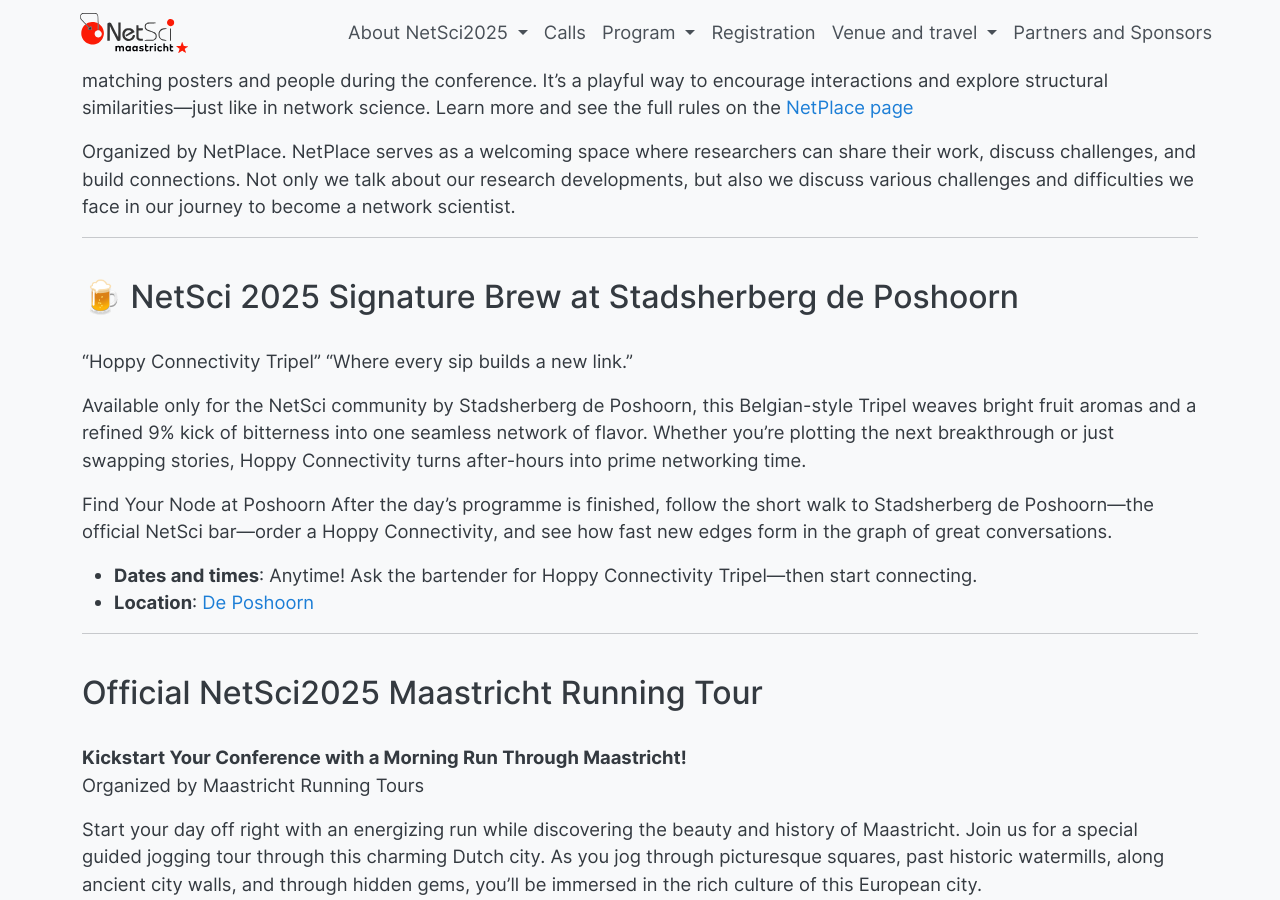
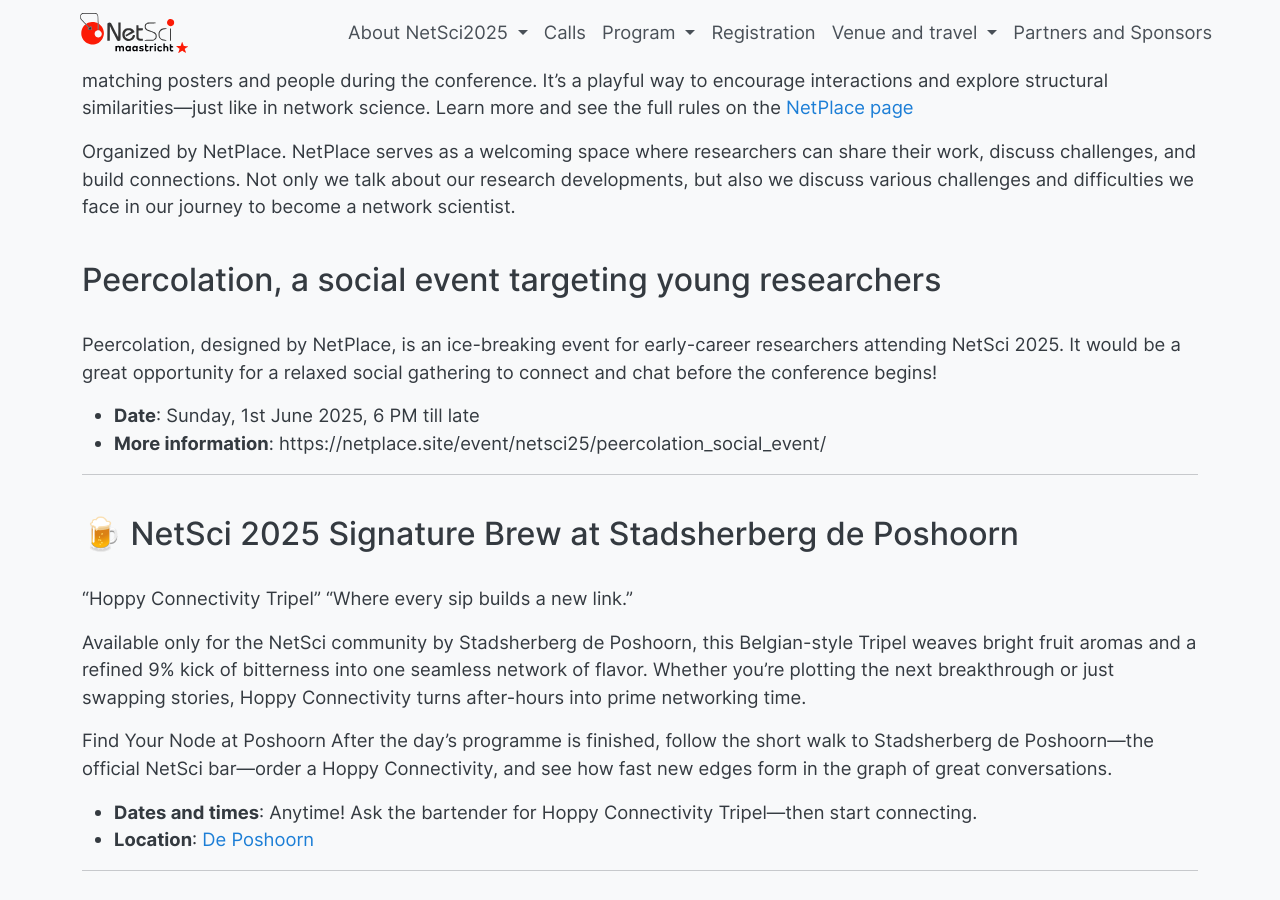
Before and after one commit to NetSci2025/netsci2025.github.io, a Jekyll site: the page built from social_program.md, in a window 1280 px wide and 900 px high, scrolled down 1348 px. Built offline with Jekyll 4.4.1, drawn with Linux system fonts in a browser that asks for light colours.

Commit message:
add peercolation to social program

```diff
--- a/social_program.md
+++ b/social_program.md
@@ -41,6 +41,15 @@ Organized by NetPlace. NetPlace serves as a welcoming space where researchers ca
 
 
 
+## Peercolation, a social event targeting young researchers
+
+Peercolation, designed by NetPlace, is an ice-breaking event for early-career researchers attending NetSci 2025. It would be a great opportunity for a relaxed social gathering to connect and chat before the conference begins!
+
+- **Date**:  Sunday, 1st June 2025, 6 PM till late
+- **More information**: https://netplace.site/event/netsci25/peercolation_social_event/
+
+
+
 ---
 
 ## 🍺 NetSci 2025 Signature Brew at Stadsherberg de Poshoorn
```
